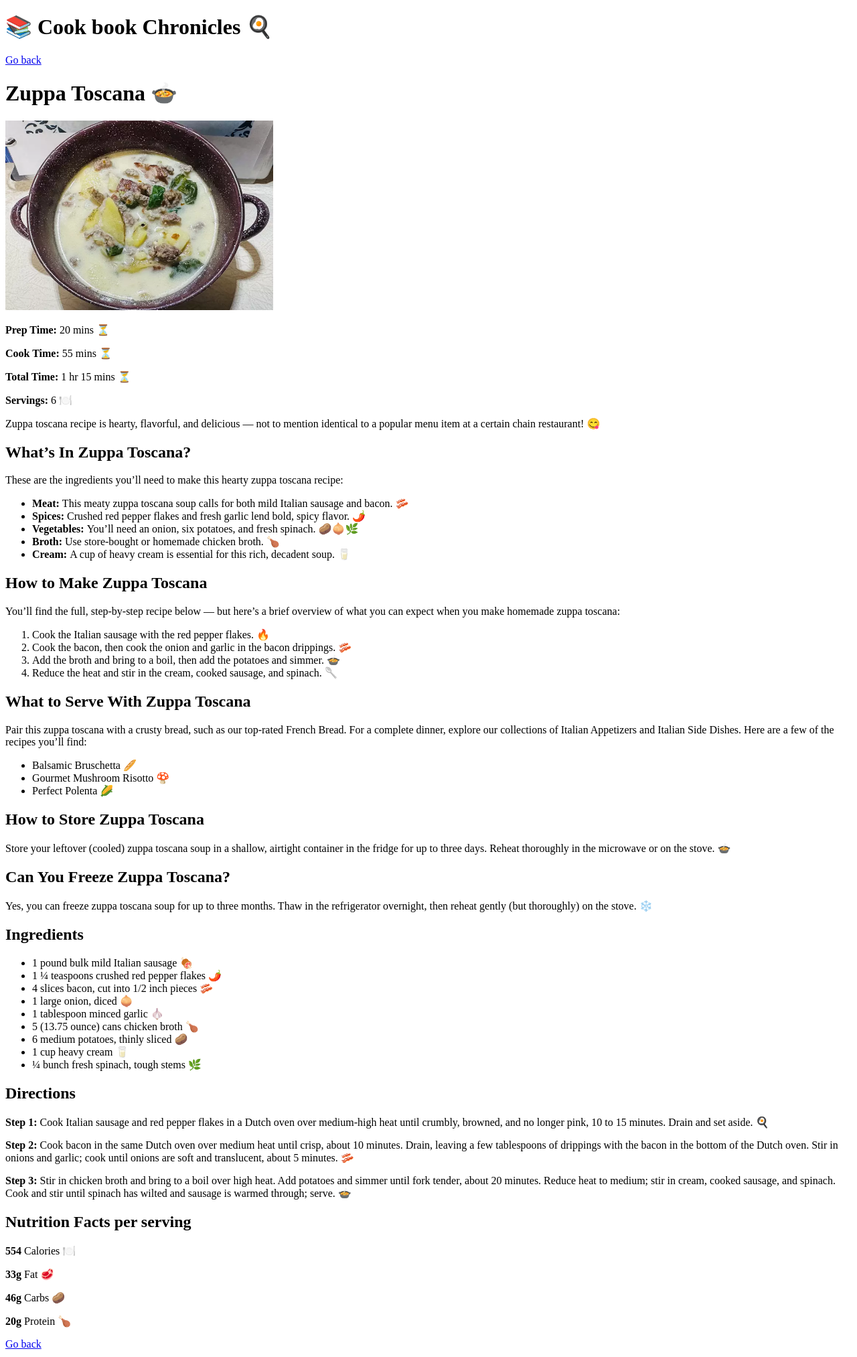
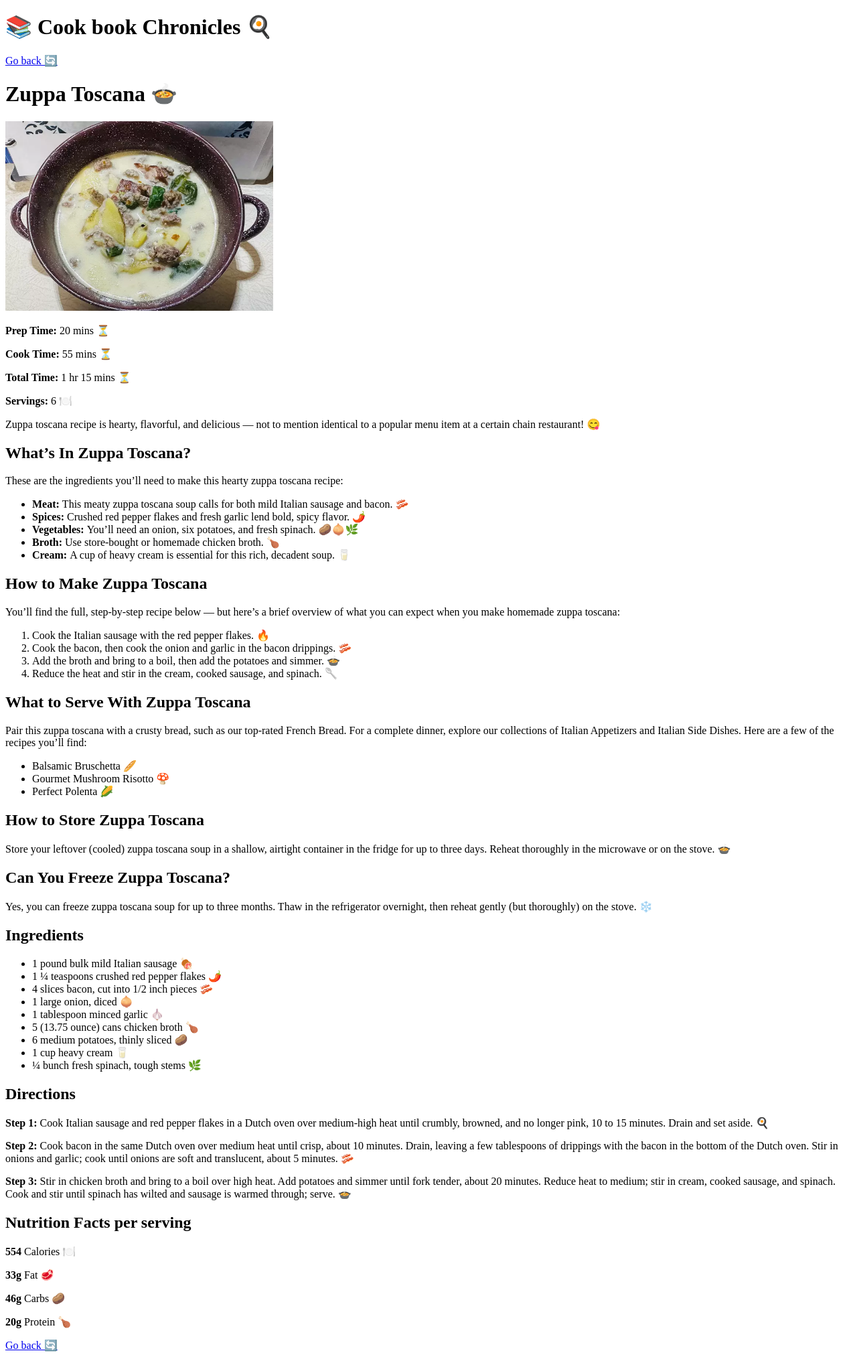
Before and after one commit to NetBr3ak/Cook-book-Chronicles, a plain HTML site: page recipes_list/zuppa_toscana.html in a window 1280 px wide. Shown: the whole page at 67% size. Drawn offline with Linux system fonts and the light colour scheme.

Commit message:
fix: Add home page return emoji to zuppa_toscana.html for consistency
Added a home page return emoji to zuppa_toscana.html to maintain consistency across recipe-related pages, which was previously omitted.

```diff
--- a/recipes_list/zuppa_toscana.html
+++ b/recipes_list/zuppa_toscana.html
@@ -7,7 +7,7 @@
 </head>
 <body>
     <h1>📚 Cook book Chronicles 🍳</h1>
-    <a href="../index.html">Go back</a>
+    <a href="../index.html">Go back 🔄</a>
 
     <h1>Zuppa Toscana 🍲</h1>
 
@@ -83,6 +83,6 @@
     <p><strong>46g </strong>Carbs 🥔</p>
     <p><strong>20g </strong>Protein 🍗</p>
 
-    <a href="../index.html">Go back</a>
+    <a href="../index.html">Go back 🔄</a>
 </body>
 </html>
```
